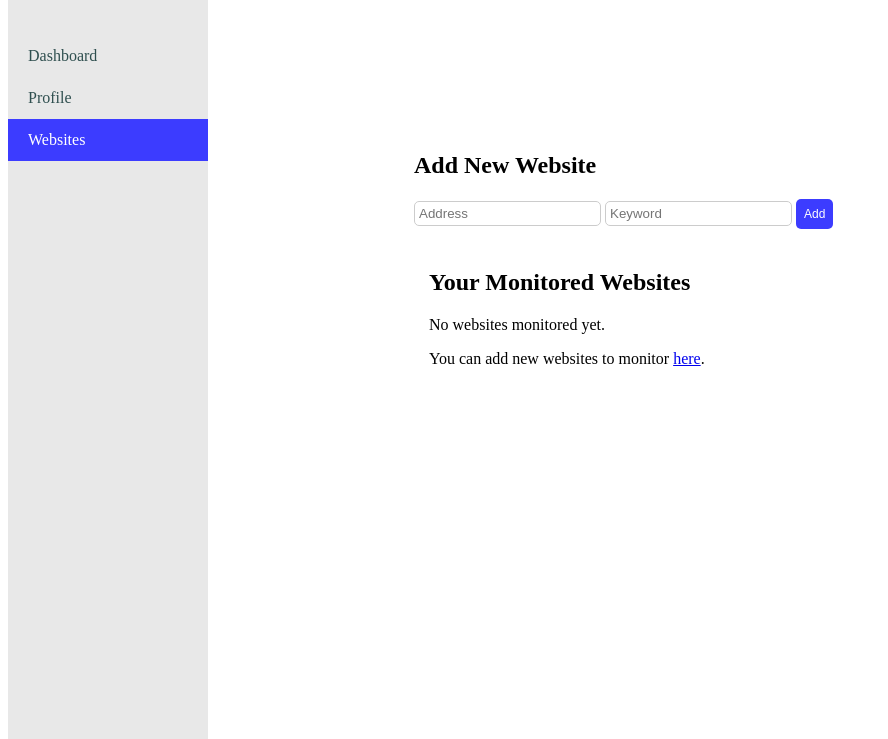
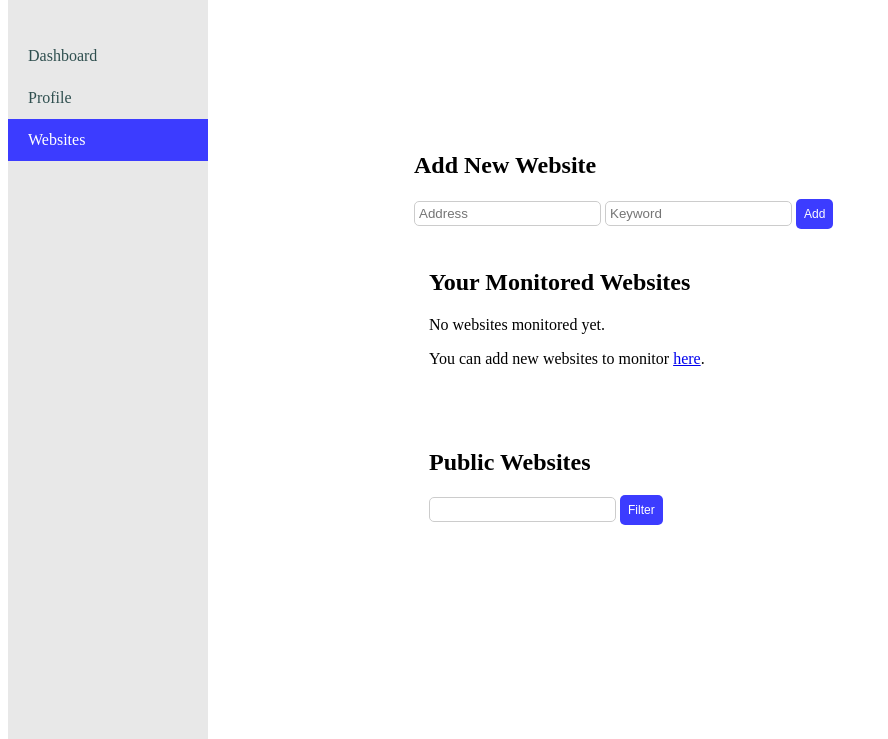
Before and after one commit to koenol/simple-website-monitoring-tool, a Flask app: page /website in a window 1280 px wide. Shown: the part 61-800 px from the top of the page, without its empty margins (0-888 px from the left). Run offline with Flask 3, Linux system fonts and the light colour scheme; the visitor is signed in with stand-in values (Sample User, id 1); data that the repository does not hold is empty.

Commit message:
added previously created hide/public/delete functionality to website specific page

```diff
--- a/app.py
+++ b/app.py
@@ -129,10 +129,10 @@ def toggle_visibility():
         website_visibility = request.form["website_visibility"]
         try:
             service.toggle_visiblity(website_id, website_visibility)
-            return redirect("/website")
+            return redirect(f"/website/{website_id}")
         except sqlite3.IntegrityError as e:
             flash(str(e))
-            return redirect("/website")
+            return redirect(f"/website/{website_id}")
     abort(405)
 
 @app.route("/delete-website", methods=["POST"])
--- a/templates/website.html
+++ b/templates/website.html
@@ -104,6 +104,25 @@
                 {% endif %}
             </div>
         </div>
+    <div class="box">
+        <h2>Public Websites</h2>
+        <form method="GET" class="search-filter">
+            <input type="text" name="filter" value="{{ filter_query }}">
+            <button type="submit">Filter</button>
+        </form>
+        <div id="public-websites">
+            {% for website in public_websites %}
+            <div class="website">
+                <span>{{ website.addr }}</span>
+                <form method="POST" action="/copy-website" class="inline-form">
+                    <input type="hidden" name="public_website_id" value="{{ website.id }}">
+                    <input type="hidden" name="csrf_token" value="{{ session.csrf_token }}">
+                    <button type="submit">Copy</button>
+                </form>
+            </div>
+            {% endfor %}
+        </div>
+    </div>
     </div>
 </div> <!-- self.note: end of login required -->
 
```
